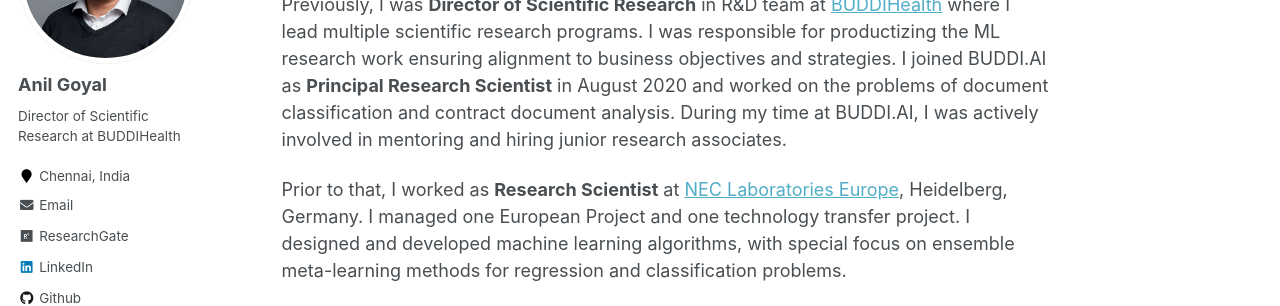
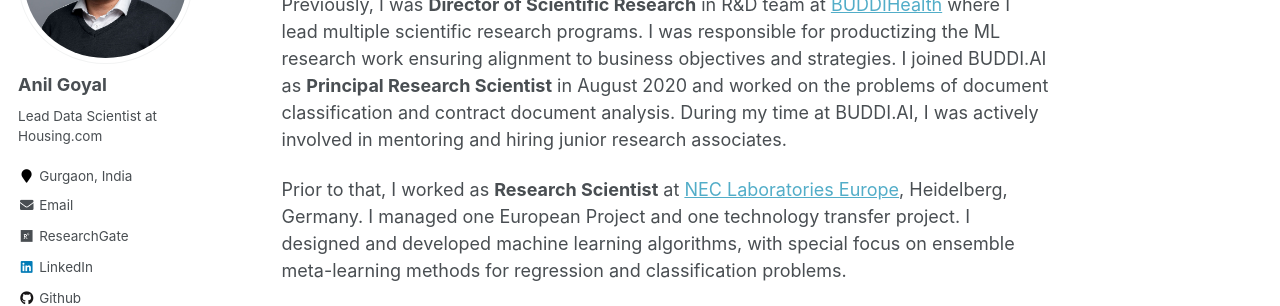
Before and after one commit to goyalanil/goyalanil.github.io, a Jekyll site: the page built from _pages/about.md, in a window 1280 px wide. Shown: the part 220-526 px from the top of the page. Built offline with Jekyll 4.4.1, drawn with Linux system fonts in a browser that asks for light colours.

Commit message:
Update _config.yml

```diff
--- a/_config.yml
+++ b/_config.yml
@@ -10,7 +10,7 @@
 title                    : "Anil Goyal "
 title_separator          : "-"
 name                     : &name "Anil Goyal"
-description              : &description "Director of Scientific Research at BUDDIHealth"
+description              : &description "Lead Data Scientist at Housing.com"
 url                      : https://goyalanil.github.io # the base hostname & protocol for your site e.g. "https://mmistakes.github.io"
 baseurl                  : "" # the subpath of your site, e.g. "/blog"
 repository               : "goyalanil.github.io"
@@ -82,8 +82,8 @@
 author:
   name             : "Anil Goyal"
   avatar           : "Anil_Goyal.jpg"
-  bio              : "Director of Scientific Research at BUDDIHealth"
-  location         : "Chennai, India"
+  bio              : "Lead Data Scientist at Housing.com"
+  location         : "Gurgaon, India"
   employer         :
   pubmed           :
   googlescholar    : "https://scholar.google.com/citations?hl=en&user=YxZAD94AAAAJ&view_op=list_works&sortby=pubdate"
```
